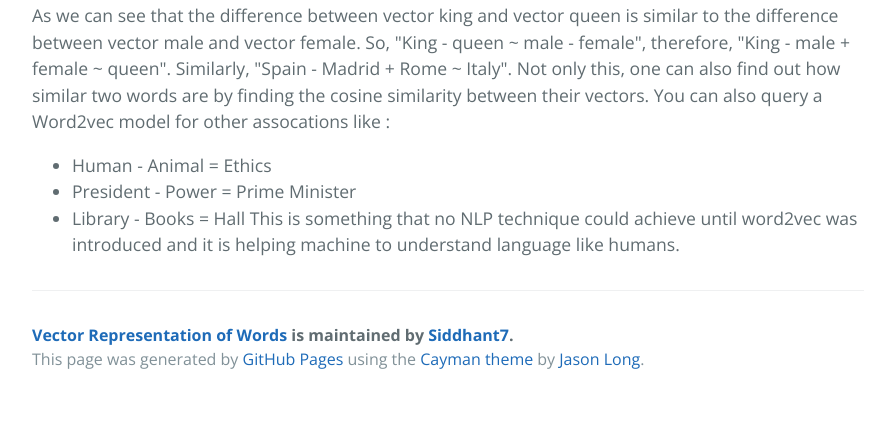
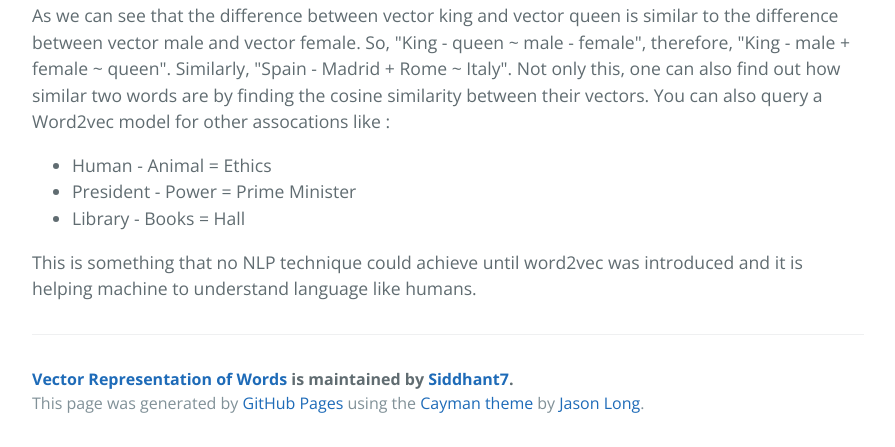
Before and after one commit to Siddhant7/Vector-Representation-of-Words, a plain HTML site: page index.html in a window 1280 px wide. Shown: the part 8413-8860 px from the top of the page, without its empty margins (192-1087 px from the left). Before the commit the page ends 8816 px from the top, so only its background shows below. Drawn offline with nearby package versions, Linux system fonts and the light colour scheme.

Commit message:
Create gh-pages branch via GitHub

```diff
--- a/index.html
+++ b/index.html
@@ -167,9 +167,10 @@ Before proceeding further, I would like to give some clarity on the notation of
 <ul>
 <li>Human - Animal = Ethics</li>
 <li>President - Power = Prime Minister</li>
-<li>Library - Books = Hall
-This is something that no NLP technique could achieve until word2vec was introduced and it is helping machine to understand language like humans.</li>
+<li>Library - Books = Hall</li>
 </ul>
+
+<p>This is something that no NLP technique could achieve until word2vec was introduced and it is helping machine to understand language like humans.</p>
 
       <footer class="site-footer">
         <span class="site-footer-owner"><a href="https://github.com/Siddhant7/Vector-Representation-of-Words">Vector Representation of Words</a> is maintained by <a href="https://github.com/Siddhant7">Siddhant7</a>.</span>
```
Also changed, not shown: params.json (+1 -1 lines).
